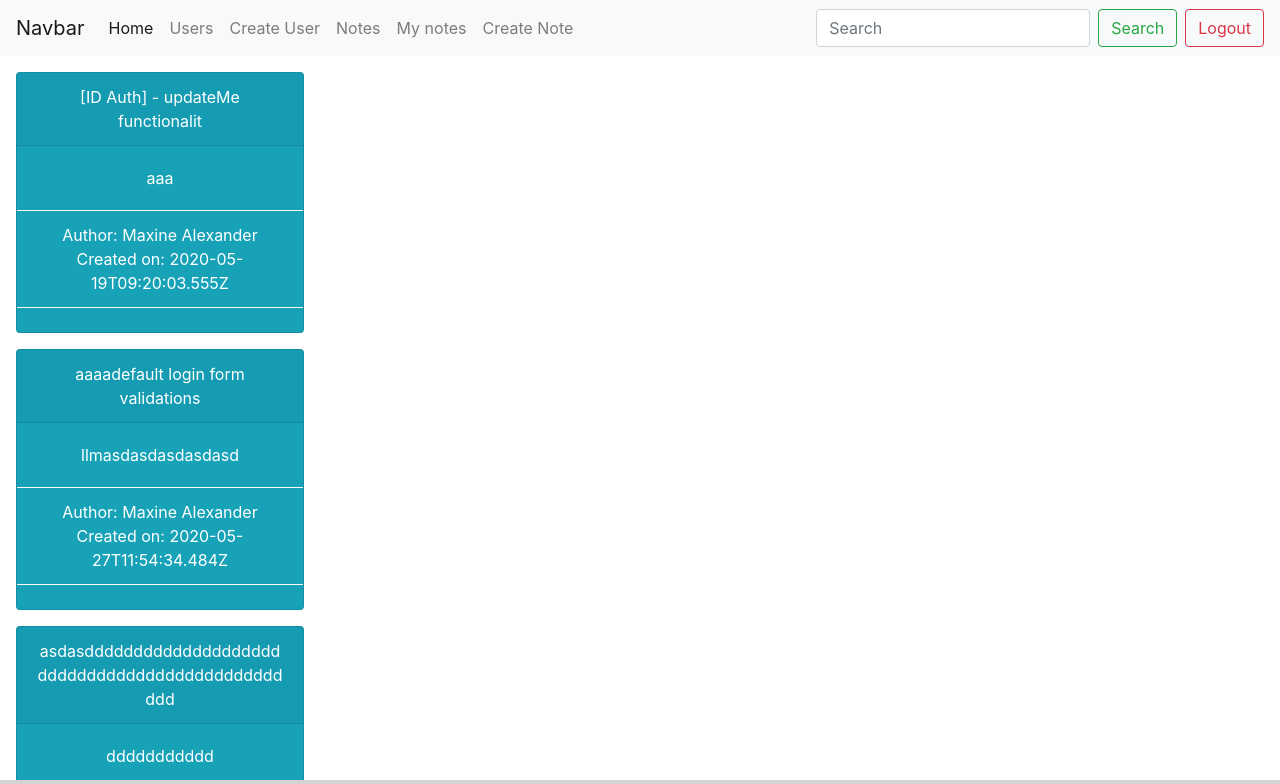
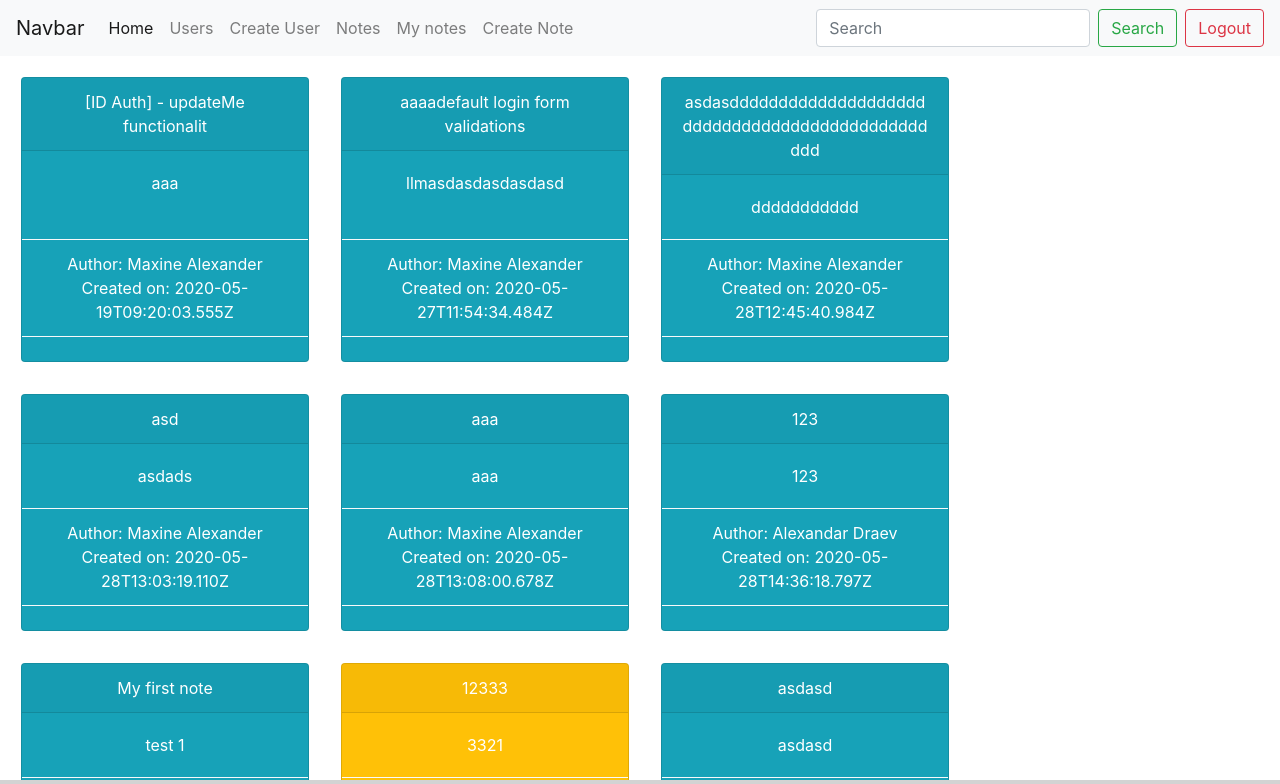
Before and after one commit to developerontheblock/todos-app, a React (Create React App) app: page /notes in a window 1280 px wide. Shown: the top 784 px of the page. Built offline with nearby package versions, Linux system fonts and the light colour scheme; data requests are answered from the project's data file; sample sign-in values are in the browser's storage.

Commit message:
design changes UsersList/NotesList

```diff
--- a/src/components/layout/users/users-list/UsersList.jsx
+++ b/src/components/layout/users/users-list/UsersList.jsx
@@ -4,6 +4,9 @@ import { UserCard } from '../user-card/UserCard';
 
 const currentUser = getLoggedUser();
 
+const usersListStyle = {
+    flexWrap: 'wrap'
+}
 export function UsersList(props) {
 
     const [users, setUsers] = useState([]);
@@ -27,7 +30,7 @@ export function UsersList(props) {
     }
 
     return (
-        <div className="users-list d-flex">
+        <div className="users-list d-flex" style={usersListStyle}>
             {users.map((user) => <UserCard user={user} key={user.id} onDelete={onUserDelete} />)}
         </div>
     );
--- a/src/components/notes/my-notes/MyNotes.jsx
+++ b/src/components/notes/my-notes/MyNotes.jsx
@@ -3,6 +3,12 @@ import { useState } from 'react';
 import { NoteCard } from '../note-card/NoteCard';
 import { useEffect } from 'react';
 import { getMyNotes } from '../../../core/api/notes.api';
+
+
+const myNotesListStyle = {
+    margin: '5px',
+    flexWrap: 'wrap'
+}
 
 export function MyNotes(props) {
 
@@ -16,7 +22,7 @@ export function MyNotes(props) {
     }, [props.location.search]);
 
     return (
-        <div className="my-notes-wrapper">
+        <div className="my-notes-wrapper d-flex" style={myNotesListStyle}>
             {userNotes.map(note => <NoteCard note={note} key={note.id} />)}
         </div>
     )
--- a/src/components/notes/notes-list/NotesList.jsx
+++ b/src/components/notes/notes-list/NotesList.jsx
@@ -3,6 +3,11 @@ import { useState } from 'react';
 import { useEffect } from 'react';
 import { getAllNotes, deleteNote } from '../../../core/api/notes.api';
 import { NoteCard } from '../note-card/NoteCard';
+
+const notesListStyle = {
+    margin: '5px',
+    flexWrap: 'wrap'
+}
 
 export function NotesList(props) {
 
@@ -24,7 +29,7 @@ export function NotesList(props) {
     };
 
     return (
-        <div className="notes-list-wrapper">
+        <div className="notes-list-wrapper d-flex" style={notesListStyle} >
             {notes.map(note => <NoteCard note={note} key={note.id} onDeleteClick={onDelete}/>)}
         </div>
     );
--- a/src/index.js
+++ b/src/index.js
@@ -5,6 +5,7 @@ import App from './App';
 import * as serviceWorker from './serviceWorker';
 import 'bootstrap/dist/css/bootstrap.min.css';
 import { BrowserRouter } from 'react-router-dom';
+
 
 ReactDOM.render(
   <BrowserRouter>
```
